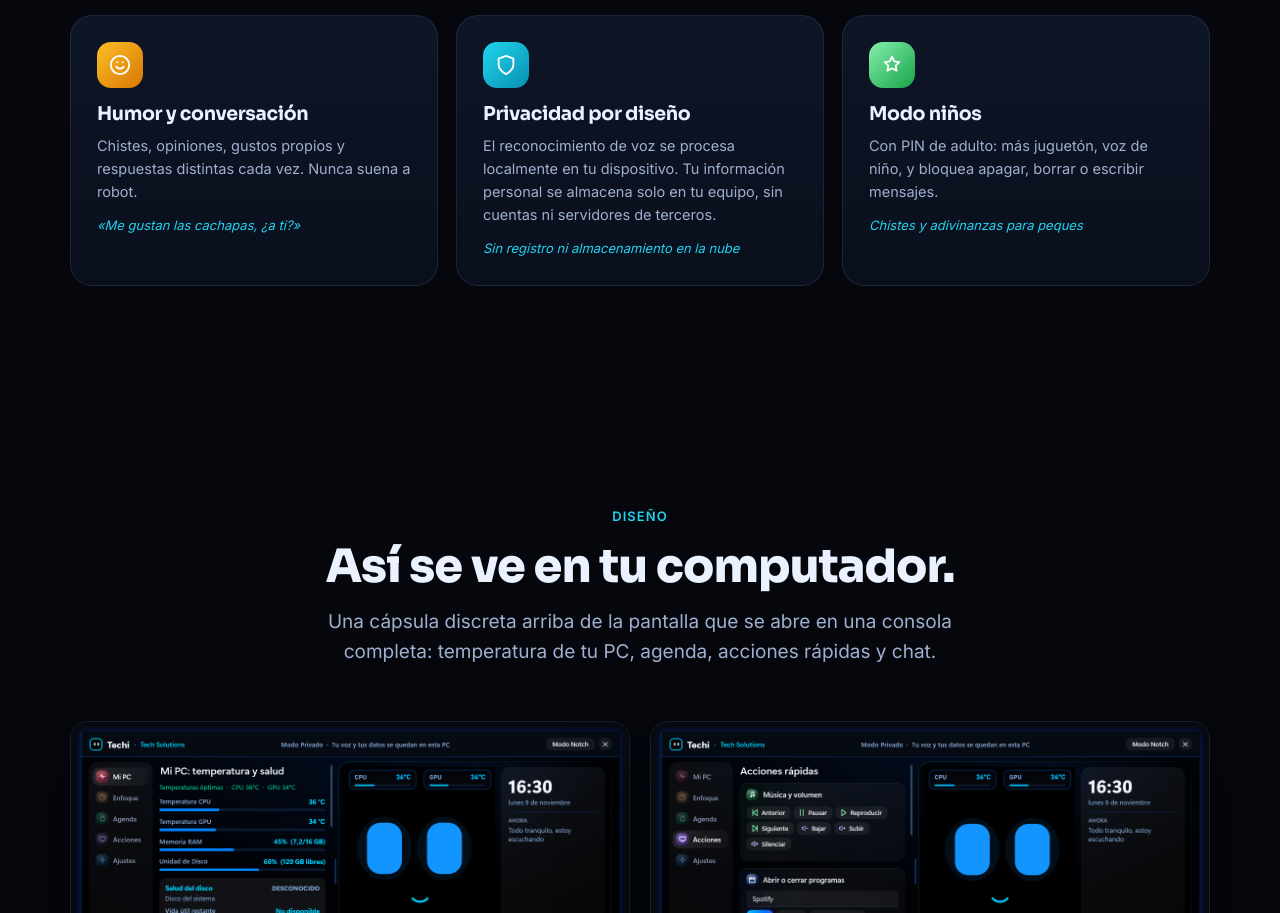
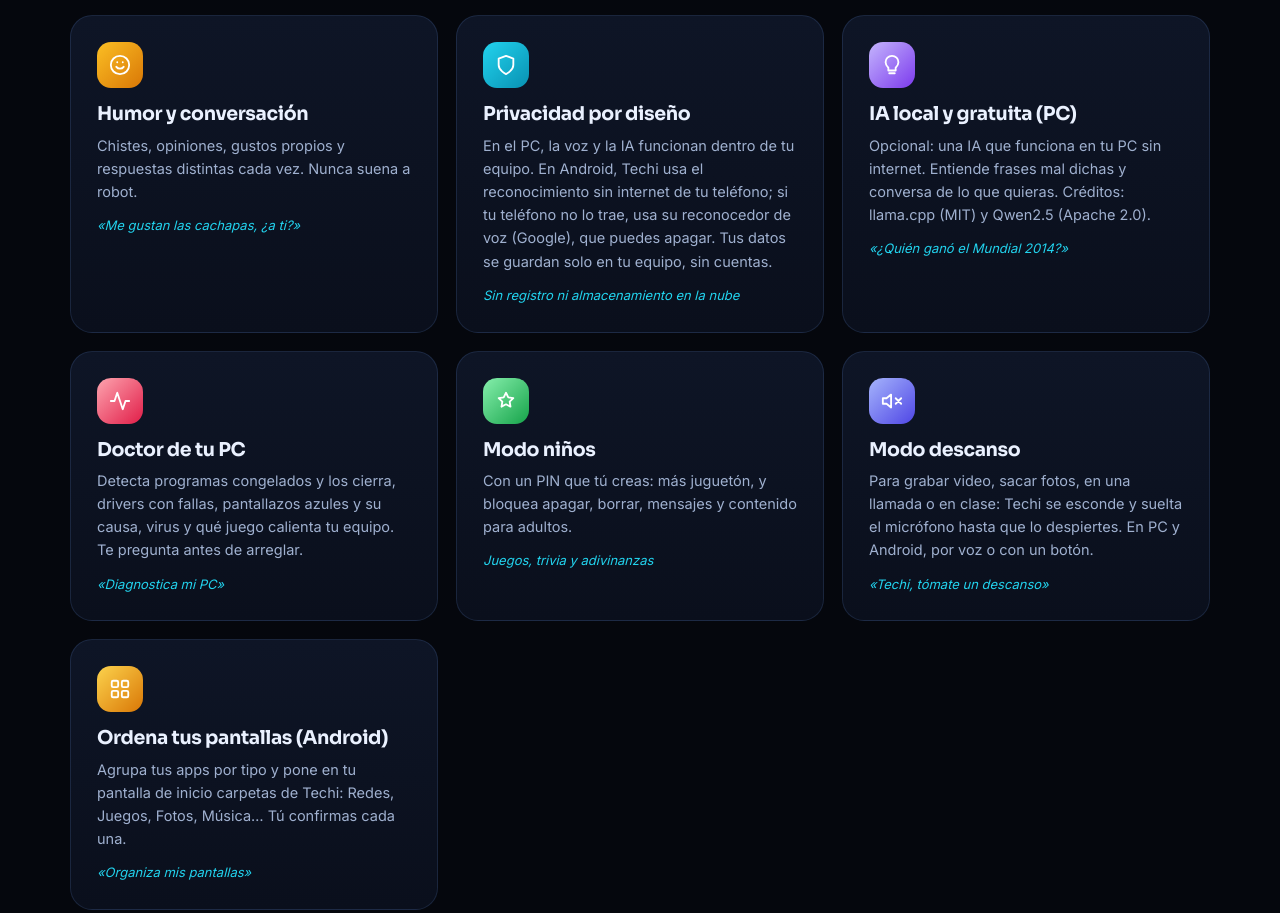
Before and after one commit to techsolutionsvalpo-techi/techi, a plain HTML site: page index.html in a window 1280 px wide. Shown: the part 2669-3582 px from the top of the page. Drawn offline with Linux system fonts and the light colour scheme.

Commit message:
Add files via upload

```diff
--- a/index.html
+++ b/index.html
@@ -466,8 +466,12 @@ const FEATS = [
   [ic('<path d="M22 16.9v3a2 2 0 0 1-2.2 2 19.8 19.8 0 0 1-8.6-3.1 19.5 19.5 0 0 1-6-6A19.8 19.8 0 0 1 2.1 4.2 2 2 0 0 1 4.1 2h3a2 2 0 0 1 2 1.7c.1.9.4 1.8.7 2.7a2 2 0 0 1-.5 2.1L8 9.8a16 16 0 0 0 6 6l1.3-1.3a2 2 0 0 1 2.1-.4c.9.3 1.8.6 2.7.7a2 2 0 0 1 1.7 2z"/>', "#38bdf8", "#0284c7"), "Llamadas y WhatsApp", "Escribe y llama a tus contactos. Si no tiene el número, te lo pide una vez y lo recuerda.", "«Mándale un mensaje a mamá que llego tarde»"],
   [ic('<path d="M12 2 2 22h20L12 2z"/><path d="M12 9v5M12 18h.01"/>', "#fb7185", "#e11d48"), "Emergencias y hogar", "Qué hacer si huele a gas, si tiembla, una quemadura, un baño tapado o una mancha difícil.", "«¿Qué hago si huele a gas?»"],
   [ic('<circle cx="12" cy="12" r="10"/><path d="M8 14s1.5 2 4 2 4-2 4-2M9 9h.01M15 9h.01"/>', "#fbbf24", "#d97706"), "Humor y conversación", "Chistes, opiniones, gustos propios y respuestas distintas cada vez. Nunca suena a robot.", "«Me gustan las cachapas, ¿a ti?»"],
-  [ic('<path d="M12 22s8-4 8-10V5l-8-3-8 3v7c0 6 8 10 8 10z"/>', "#22d3ee", "#0891b2"), "Privacidad por diseño", "El reconocimiento de voz se procesa localmente en tu dispositivo. Tu información personal se almacena solo en tu equipo, sin cuentas ni servidores de terceros.", "Sin registro ni almacenamiento en la nube"],
-  [ic('<path d="M12 3l2.5 5 5.5.8-4 3.9.9 5.5L12 15.6 7.1 18.2l.9-5.5-4-3.9 5.5-.8z"/>', "#86efac", "#16a34a"), "Modo niños", "Con PIN de adulto: más juguetón, voz de niño, y bloquea apagar, borrar o escribir mensajes.", "Chistes y adivinanzas para peques"]
+  [ic('<path d="M12 22s8-4 8-10V5l-8-3-8 3v7c0 6 8 10 8 10z"/>', "#22d3ee", "#0891b2"), "Privacidad por diseño", "En el PC, la voz y la IA funcionan dentro de tu equipo. En Android, Techi usa el reconocimiento sin internet de tu teléfono; si tu teléfono no lo trae, usa su reconocedor de voz (Google), que puedes apagar. Tus datos se guardan solo en tu equipo, sin cuentas.", "Sin registro ni almacenamiento en la nube"],
+  [ic('<path d="M12 2a7 7 0 0 0-7 7c0 3 2 5 3 6v3h8v-3c1-1 3-3 3-6a7 7 0 0 0-7-7z"/><path d="M9 21h6"/>', "#c4b5fd", "#7c3aed"), "IA local y gratuita (PC)", "Opcional: una IA que funciona en tu PC sin internet. Entiende frases mal dichas y conversa de lo que quieras. Créditos: llama.cpp (MIT) y Qwen2.5 (Apache 2.0).", "«¿Quién ganó el Mundial 2014?»"],
+  [ic('<path d="M22 12h-4l-3 9L9 3l-3 9H2"/>', "#fda4af", "#e11d48"), "Doctor de tu PC", "Detecta programas congelados y los cierra, drivers con fallas, pantallazos azules y su causa, virus y qué juego calienta tu equipo. Te pregunta antes de arreglar.", "«Diagnostica mi PC»"],
+  [ic('<path d="M12 3l2.5 5 5.5.8-4 3.9.9 5.5L12 15.6 7.1 18.2l.9-5.5-4-3.9 5.5-.8z"/>', "#86efac", "#16a34a"), "Modo niños", "Con un PIN que tú creas: más juguetón, y bloquea apagar, borrar, mensajes y contenido para adultos.", "Juegos, trivia y adivinanzas"],
+  [ic('<path d="M11 5 6 9H2v6h4l5 4V5z"/><path d="m22 9-6 6M16 9l6 6"/>', "#a5b4fc", "#4f46e5"), "Modo descanso", "Para grabar video, sacar fotos, en una llamada o en clase: Techi se esconde y suelta el micrófono hasta que lo despiertes. En PC y Android, por voz o con un botón.", "«Techi, tómate un descanso»"],
+  [ic('<rect x="3" y="3" width="7" height="7" rx="1.5"/><rect x="14" y="3" width="7" height="7" rx="1.5"/><rect x="3" y="14" width="7" height="7" rx="1.5"/><rect x="14" y="14" width="7" height="7" rx="1.5"/>', "#fcd34d", "#d97706"), "Ordena tus pantallas (Android)", "Agrupa tus apps por tipo y pone en tu pantalla de inicio carpetas de Techi: Redes, Juegos, Fotos, Música… Tú confirmas cada una.", "«Organiza mis pantallas»"]
 ];
 document.getElementById("feats").innerHTML = FEATS.map((f, i) =>
   `<div class="feat reveal d${i % 3 + 1}">${f[0]}<h3>${f[1]}</h3><p>${f[2]}</p><div class="ex">${f[3]}</div></div>`).join("");
```
Also changed, not shown: version.json (+1 -1 lines).
